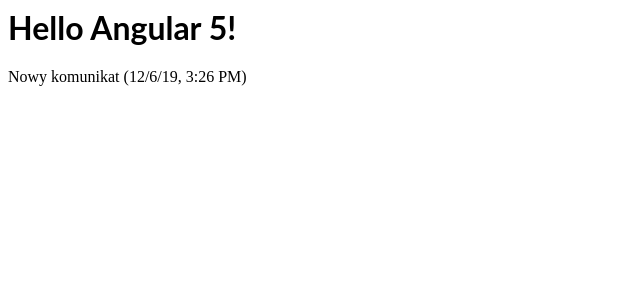
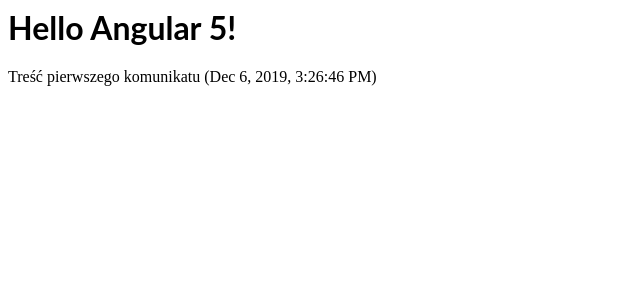
Before and after one commit to AdrianLochowicz/angular-6ykmwf, an Angular app: page / in a window 1280 px wide. Shown: the top 300 px of the page, without its empty margins (0-640 px from the left). Built offline with nearby package versions, Linux system fonts and the light colour scheme.

Commit message:
2 files modified

```diff
--- a/src/app/app.component.html
+++ b/src/app/app.component.html
@@ -7,5 +7,5 @@
 </div>
 
 <div>
-  {{nowyKomunikat.tresc}} ({{nowyKomunikat.dataDodania | date:'short'}})
+  {{nowyKomunikat.tresc}} ({{nowyKomunikat.dataDodania | date:'medium'}})
 </div>
--- a/src/app/app.component.ts
+++ b/src/app/app.component.ts
@@ -17,7 +17,7 @@
   'Kot ma dosc Ali',
   'Kot i Ala drą ze sobą koty'
 ];
-this.nowyKomunikat = new Komunikat('Nowy komunikat', new Date(), true);
+this.nowyKomunikat = new Komunikat('Treść pierwszego komunikatu', new Date(), true);
   }
 }
 import { Komunikat } from './komunikat';
```
